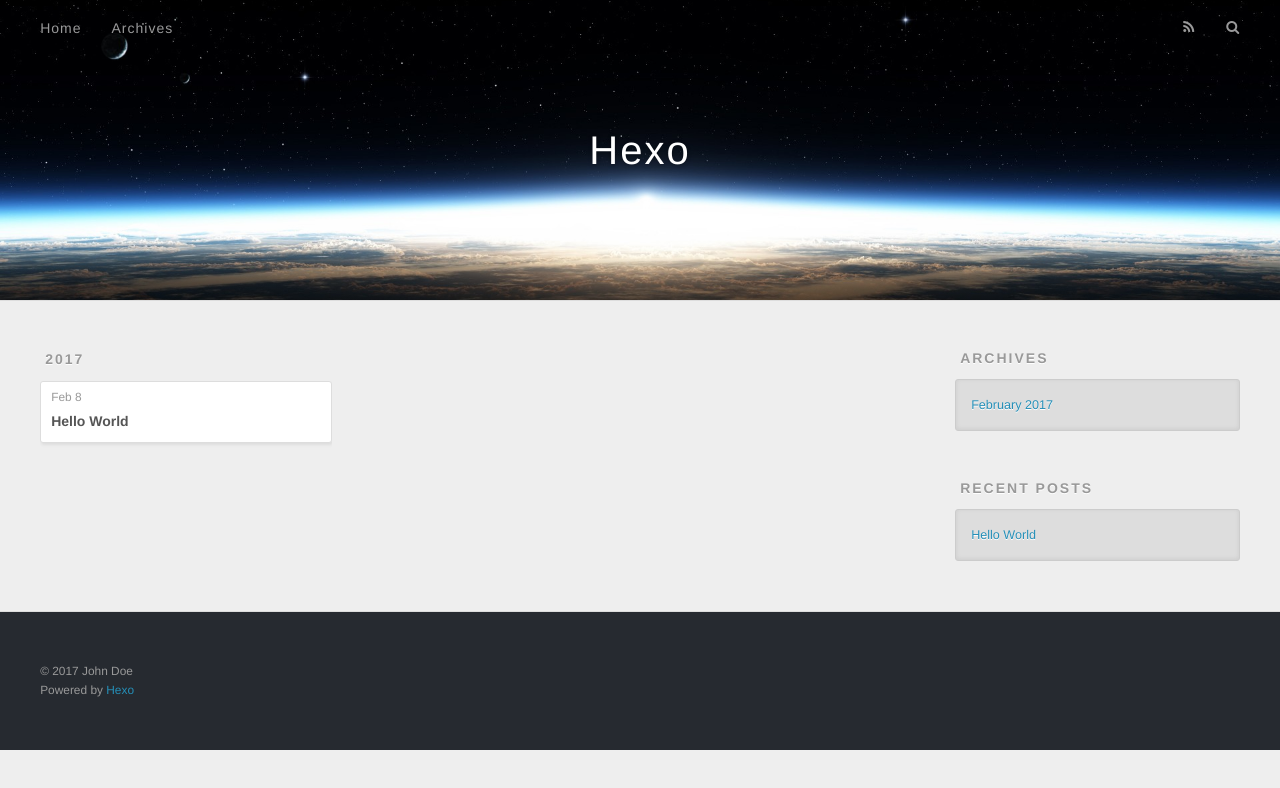
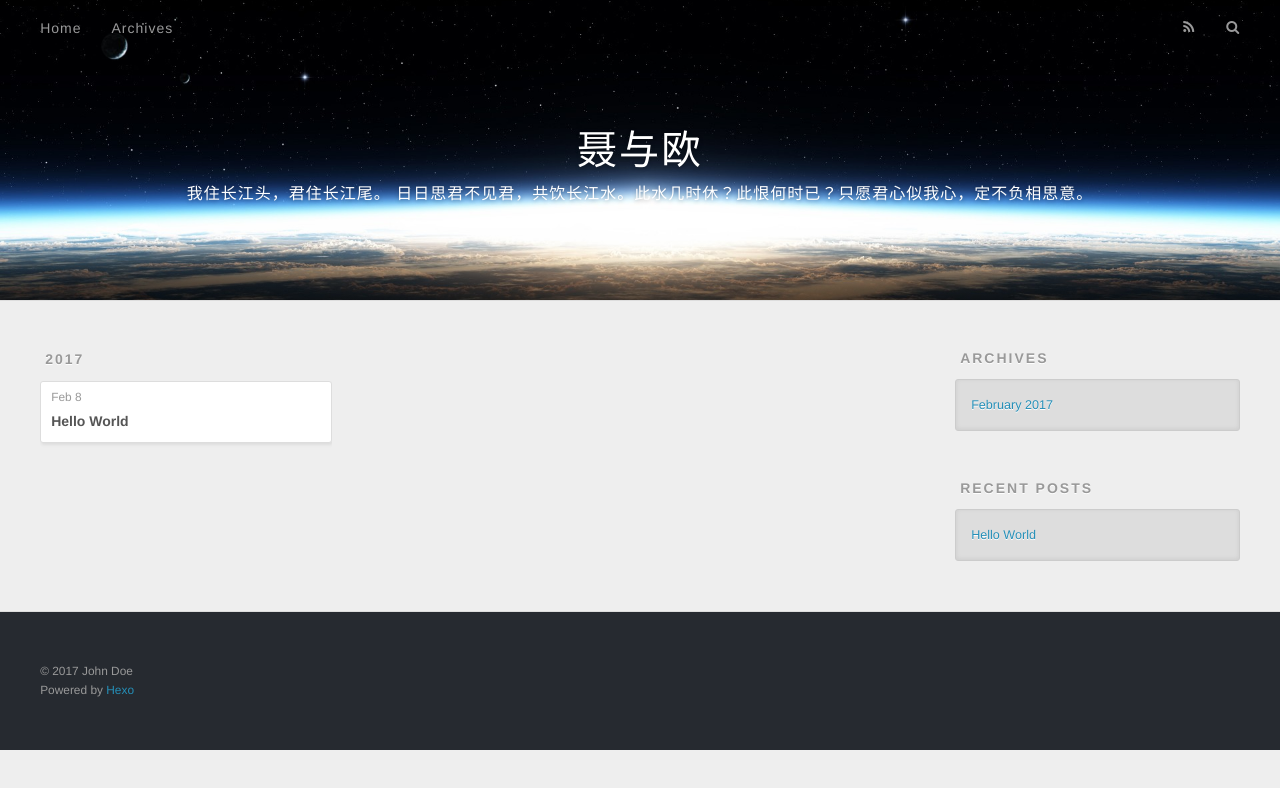
Before and after one commit to kaixing20/kaixing20.github.io, a plain HTML site: page archives/2017/02/index.html in a window 1280 px wide. Drawn offline with nearby package versions, Linux system fonts and the light colour scheme.

Commit message:
Site updated: 2017-02-08 18:24:48

```diff
--- a/archives/2017/02/index.html
+++ b/archives/2017/02/index.html
@@ -3,16 +3,16 @@
 <head>
   <meta charset="utf-8">
 
-  <title>Archives: 2017/2 | Hexo</title>
+  <title>Archives: 2017/2 | 聂与欧</title>
   <meta name="viewport" content="width=device-width, initial-scale=1, maximum-scale=1">
   <meta property="og:type" content="website">
-<meta property="og:title" content="Hexo">
+<meta property="og:title" content="聂与欧">
 <meta property="og:url" content="http://yoursite.com/archives/2017/02/index.html">
-<meta property="og:site_name" content="Hexo">
+<meta property="og:site_name" content="聂与欧">
 <meta name="twitter:card" content="summary">
-<meta name="twitter:title" content="Hexo">
+<meta name="twitter:title" content="聂与欧">
 
-    <link rel="alternate" href="/atom.xml" title="Hexo" type="application/atom+xml">
+    <link rel="alternate" href="/atom.xml" title="聂与欧" type="application/atom+xml">
 
 
     <link rel="icon" href="/favicon.png">
@@ -33,8 +33,12 @@
   <div id="header-outer" class="outer">
     <div id="header-title" class="inner">
       <h1 id="logo-wrap">
-        <a href="/" id="logo">Hexo</a>
+        <a href="/" id="logo">聂与欧</a>
       </h1>
+
+        <h2 id="subtitle-wrap">
+          <a href="/" id="subtitle">我住长江头，君住长江尾。 日日思君不见君，共饮长江水。此水几时休？此恨何时已？只愿君心似我心，定不负相思意。</a>
+        </h2>
 
     </div>
     <div id="header-inner" class="inner">
```
Also changed, not shown: 2017/02/08/hello-world/index.html (+8 -4 lines), archives/2017/index.html (+10 -6 lines), archives/index.html (+10 -6 lines), index.html (+10 -6 lines), 1 other file.
